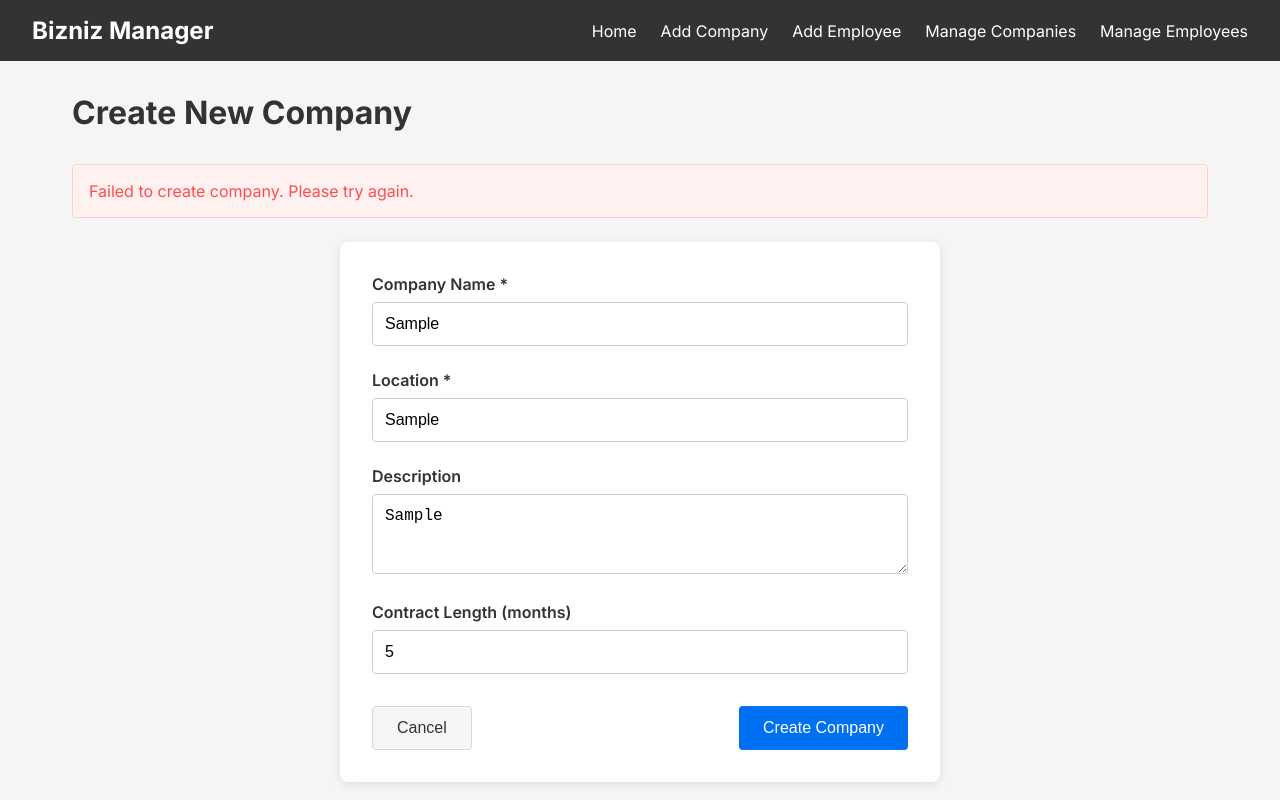
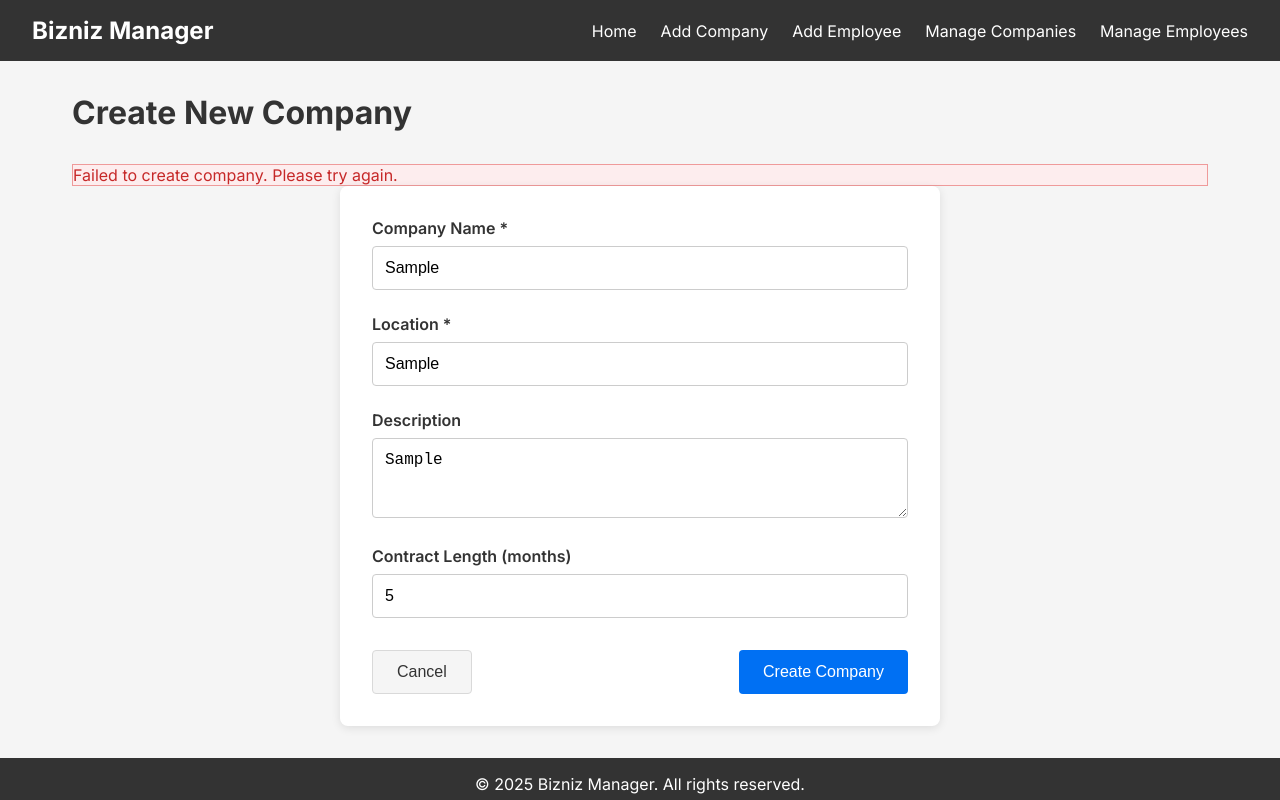
Before and after one commit to tmartinjansson/repo, a Next.js app in the folder frontend/: page /create-company in a window 1280 px wide. Both pictures are taken after typing "Sample", "Sample", "Sample", "5" into the empty fields and a click on the button "Create Company". Built offline with nearby package versions, Linux system fonts and the light colour scheme; no server answers.

Commit message:
added success message company

```diff
--- a/frontend/src/app/create-company/page.jsx
+++ b/frontend/src/app/create-company/page.jsx
@@ -1,6 +1,6 @@
 "use client";
 
-import { useState } from "react";
+import { useState, useEffect } from "react";
 import { useRouter } from "next/navigation";
 import { useForm } from "react-hook-form";
 import { createCompany } from "../utils/api";
@@ -10,20 +10,41 @@ export default function CreateCompany() {
   const router = useRouter();
   const [isSubmitting, setIsSubmitting] = useState(false);
   const [error, setError] = useState("");
+  const [isSuccess, setIsSuccess] = useState(false);
+  const [responseMessage, setResponseMessage] = useState("");
 
   const {
     register,
     handleSubmit,
-    formState: { errors }
+    formState: { errors },
+    reset
   } = useForm();
+
+  useEffect(() => {
+    let timer;
+    if (isSuccess) {
+      const timer = setTimeout(() => {
+        setIsSuccess(false);
+        setResponseMessage("");
+      }, 5000);
+    }
+      return () => clearTimeout(timer);
+    }, [isSuccess]);
+
 
   const onSubmit = async (data) => {
     setIsSubmitting(true);
     setError("");
+    setIsSuccess(false);
+    setResponseMessage("");
 
     try {
       await createCompany(data);
-      router.push("/");
+      setIsSuccess(true);
+      setResponseMessage("Company created successfully!");
+      reset();
+      setIsSubmitting(false);
+
     } catch (err) {
       console.error("Error creating company:", err);
       setError(err.response?.data?.message || "Failed to create company. Please try again.");
@@ -35,7 +56,13 @@ export default function CreateCompany() {
     <div className={styles.container}>
       <h1 className="page-title">Create New Company</h1>
 
-      {error && <div className={styles.error}>{error}</div>}
+      {isSuccess && responseMessage && (
+        <div className="successMessage">
+          <p>{responseMessage}</p>
+          </div>
+      )}
+
+      {error && <div className="errorMessage">{error}</div>}
 
       <div className="form-container">
         <form onSubmit={handleSubmit(onSubmit)}>
--- a/frontend/src/app/globals.css
+++ b/frontend/src/app/globals.css
@@ -87,6 +87,29 @@ a {
   background-color: #0051a2;
 }
 
+.responseMessage {
+  margin-top: 1rem;
+  padding: 0.75rem 1rem;
+  font-size: 1rem;
+  font-weight: 500;
+  border-radius: 4px;
+  width: 100%;
+  text-align: center;
+  animation: fadeIn 0.3s ease-in;
+}
+
+.successMessage {
+  background-color: #e6f4ea;
+  color: #2e7d32;
+  border: 1px solid #a5d6a7;
+}
+
+.errorMessage {
+  background-color: #fdedee;
+  color: #c62828;
+  border: 1px solid #ef9a9a;
+}
+
 /* Card styles */
 .card {
   background: white;
```
Also changed, not shown: frontend/src/app/create-company/page.module.css (line endings or trailing spaces).
